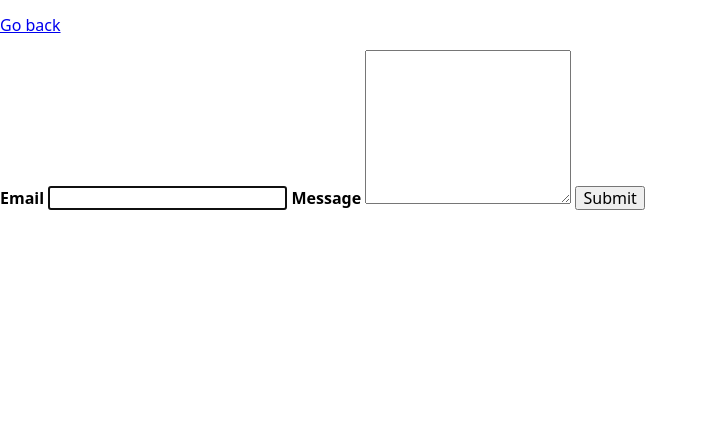
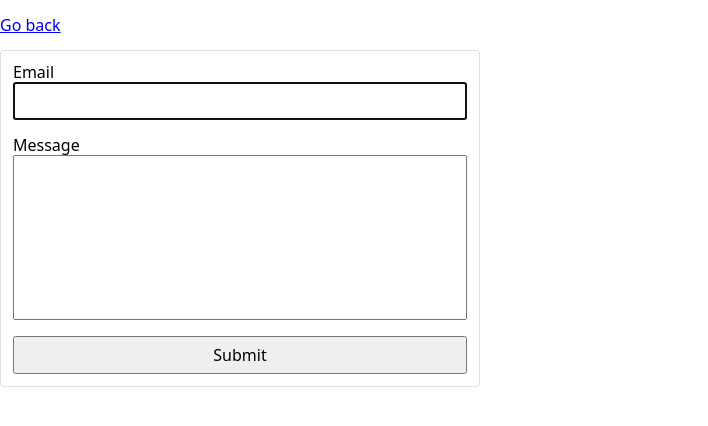
Before and after one commit to aleksey-prokopchuk/goit-js-hw-08, a website built with Parcel: page src/03-feedback.html in a window 1280 px wide. Shown: the whole page, without its empty margins (0-708 px from the left). Built offline with nearby package versions, Linux system fonts and the light colour scheme.

Commit message:
Фінальні дрібні правки

```diff
--- a/src/js/03-feedback.js
+++ b/src/js/03-feedback.js
@@ -8,7 +8,7 @@ const refs = {
   inputMessage: document.querySelector('textarea'),
 };
 
-const inputFormData = {};
+let inputFormData = {};
 
 refs.form.addEventListener('submit', onFormSubmit);
 // throttle зберігає кожні 500 ms
@@ -22,6 +22,7 @@ initForm();
 function onFormSubmit(event) {
   event.preventDefault();
   console.log('Форма надіслана');
+  inputFormData = {};
   event.currentTarget.reset();
   localStorage.removeItem(STOREGE_KEY);
 }
--- a/src/sass/_feedback.scss
+++ b/src/sass/_feedback.scss
@@ -1,3 +1,31 @@
-label {
-  font-weight: 600;
+.feedback-form {
+  display: flex;
+  flex-direction: column;
+  max-width: 480px;
+  padding: 12px;
+  background-color: #fff;
+  border: 1px solid rgba(0, 0, 0, 0.12);
+  border-radius: 4px;
 }
+
+.feedback-form label {
+  display: flex;
+  flex-direction: column;
+  margin-bottom: 16px;
+}
+
+.feedback-form button {
+  padding: 8px 12px;
+  font: inherit;
+  cursor: pointer;
+}
+
+input,
+textarea {
+  padding: 8px;
+  font: inherit;
+}
+
+textarea {
+  resize: none;
+}
```
Also changed, not shown: src/03-feedback.html (+0 -1 lines).
